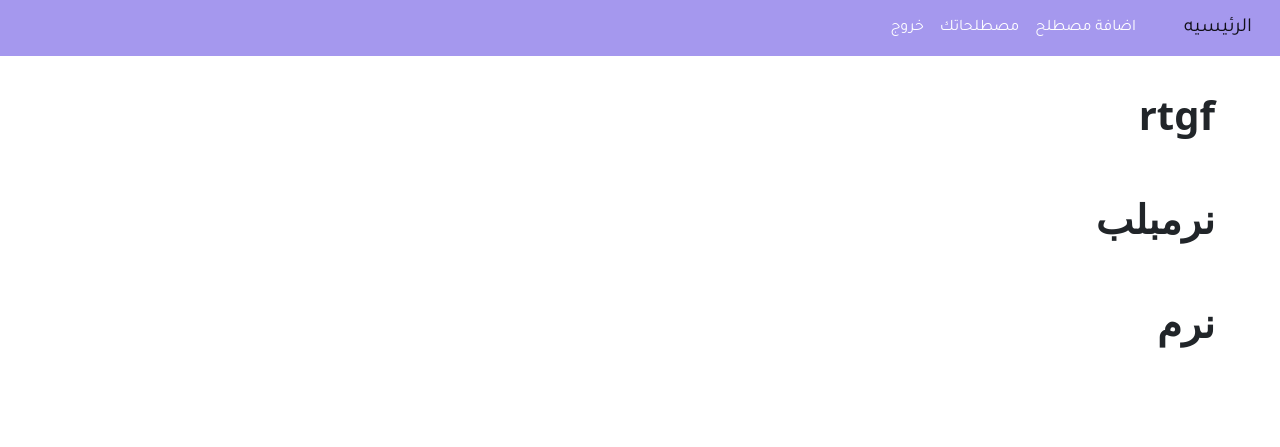
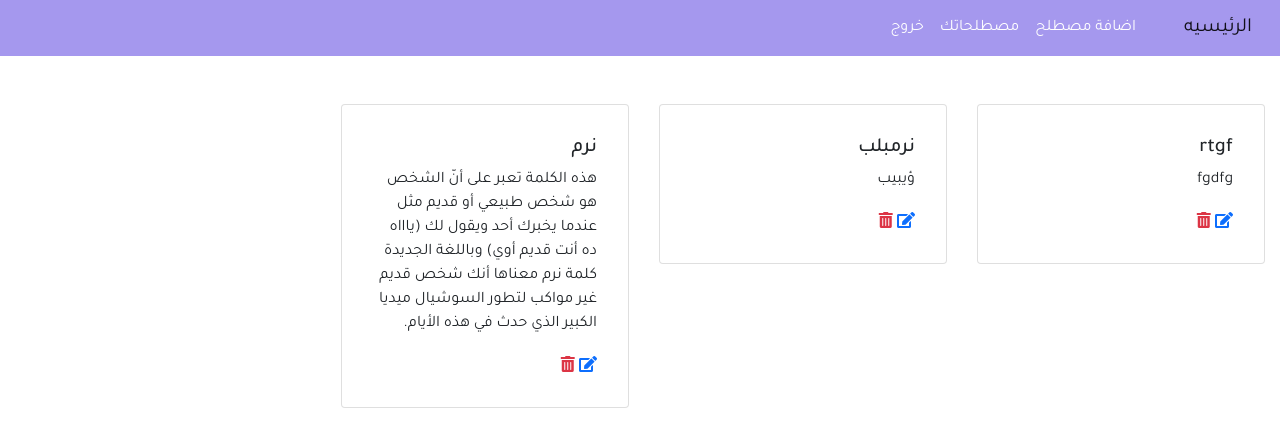
Before and after one commit to MahmoodAttia/popular-expressions-django-project, a Django app: page /profile in a window 1280 px wide. Shown: the top 447 px of the page. Run offline with Django 3.2, Linux system fonts and the light colour scheme; a user stored in the database is signed in; data comes from the database, SQL or seed files in the repository; both versions use the stored data as it was after the commit; some libraries are stand-ins or nearby versions.

Commit message:
Add files via upload

```diff
--- a/Site/settings.py
+++ b/Site/settings.py
@@ -127,3 +127,4 @@ STATIC_ROOT = os.path.join(BASE_DIR, 'staticfiles')
 
 STATIC_URL = '/static/'
 LOGIN_REDIRECT_URL = 'home'
+LOGOUT_REDIRECT_URL = 'login'
--- a/main/static/css/main.css
+++ b/main/static/css/main.css
@@ -1079,3 +1079,11 @@ button {
   font-family: 'Tajawal', sans-serif;
 }
 /*# sourceMappingURL=Searchs_131.css.map */
+.card{
+  float: right;
+  padding: 15px;
+  margin: 15px;
+}
+.card h5,.card p{
+  font-family: 'Tajawal', sans-serif;
+}
--- a/main/templates/base.html
+++ b/main/templates/base.html
@@ -7,6 +7,7 @@
     <meta http-equiv="X-UA-Compatible" content="IE=edge" />
     <meta name="author" content="colorlib.com">
     <link href="https://fonts.googleapis.com/css?family=Poppins" rel="stylesheet" />
+    <link rel="stylesheet" href="https://pro.fontawesome.com/releases/v5.10.0/css/all.css" integrity="sha384-AYmEC3Yw5cVb3ZcuHtOA93w35dYTsvhLPVnYs9eStHfGJvOvKxVfELGroGkvsg+p" crossorigin="anonymous"/>
     <link href="https://fonts.googleapis.com/css2?family=Tajawal:wght@200;300;400;500;700&display=swap" rel="stylesheet">
     <link rel="stylesheet" href="{% static 'css/main.css' %}">
     <link rel="stylesheet" href="{% static 'css/bootstrap.min.css' %}">
--- a/main/templates/profile.html
+++ b/main/templates/profile.html
@@ -1,14 +1,18 @@
 {% extends 'base.html' %}
+
 {% block content %}
 
-      <div class="cardd">
-        <ul>
-          {% for post in post %}
-            <li>
-              <h3>{{ post.title }}</h3>
-              <p>{{ post.content }}</p>
-            </li>
-          {% endfor %}
-        </ul>
-      </div>
-{% endblock content %}
+{% for post in post %}
+<div class="card col-5 mt-5" style="width: 18rem;">
+  <div class="card-body">
+    <h5 class="card-title">{{post.title}}</h5>
+    <p class="card-text">{{post.content}}</p>
+    <a href="{% url 'update' post.pk %}"><i class="fas fa-edit"></i></a>
+    <a class="text-danger" href="{% url 'delete' post.pk %}"><i class="fas fa-trash-alt"></i></a>
+  </div>
+</div>
+{% endfor %}
+
+
+
+{% endblock %}
--- a/main/urls.py
+++ b/main/urls.py
@@ -10,6 +10,6 @@ urlpatterns = [
     path('update/<str:pk>' ,views.update, name="update"),
     path('delete/<str:pk>' ,views.delete, name="delete"),
     path('login/',LoginView.as_view(template_name='login.html'),name='login'),
-    path('logout/',LogoutView.as_view(template_name='logout.html'),name='logout'),
+    path('logout/',LogoutView.as_view(template_name='index.html'),name='logout'),
     path('profile',views.profile,name='profile'),
 ]
--- a/main/views.py
+++ b/main/views.py
@@ -17,7 +17,7 @@ class SearchResultsView(ListView):
     def get_queryset(self): # new
         query = self.request.GET.get('q')
         object_list = Post.objects.filter(
-            Q(title__icontains=query) | Q(content__icontains=query)
+            Q(title__icontains=query) | Q(content__icontains=query),active=True
         )
         return object_list
 
```
Also changed, not shown: db.sqlite3, main/templates/index.html (line endings or trailing spaces).
